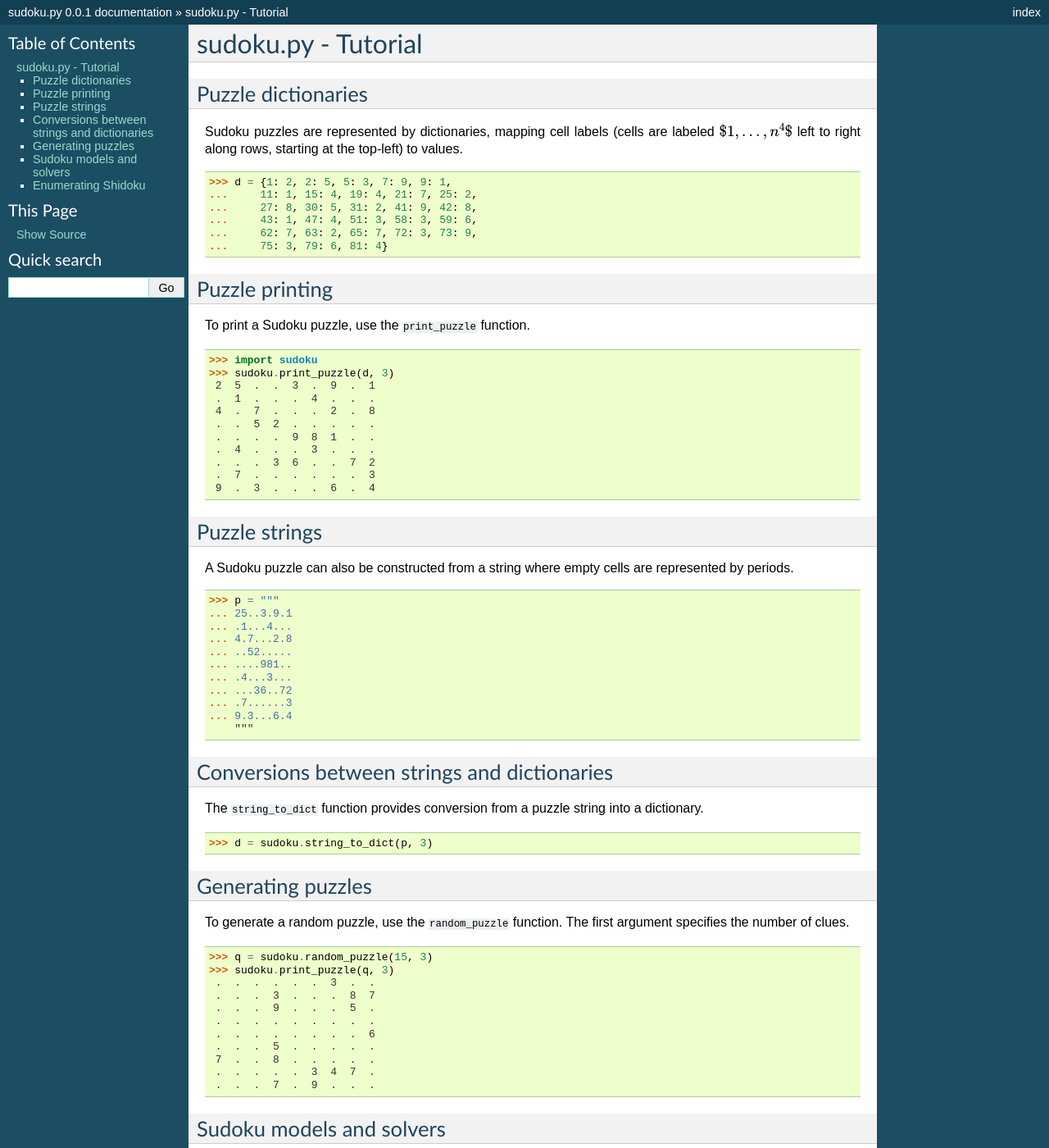
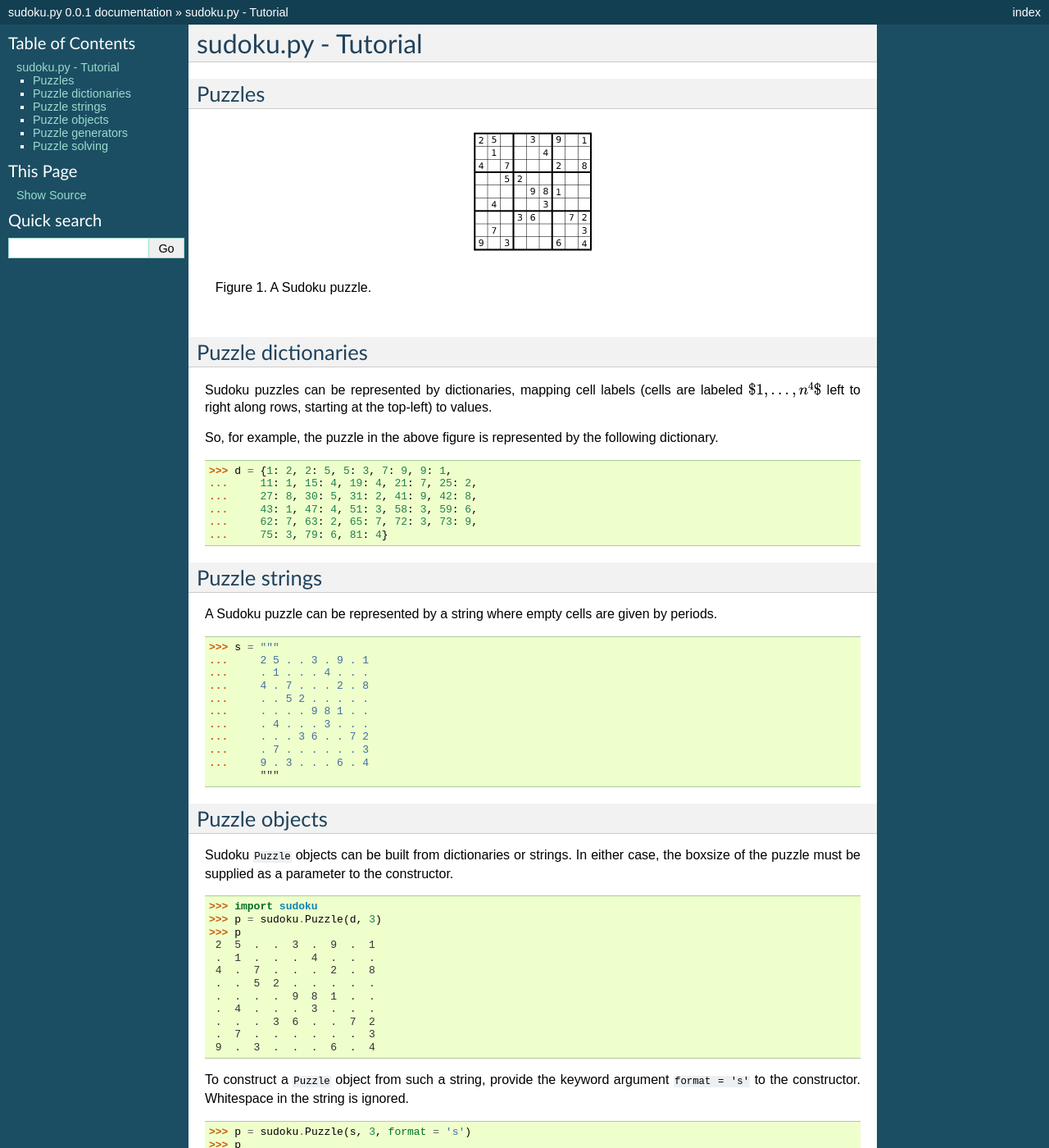
Before and after one commit to MHenderson/sudoku-modelling, a Sphinx documentation site: the page built from doc/source/index.rst, in a window 1280 px wide and 1400 px high. Shown: the whole window at 82% size. Built offline with Sphinx 7.4.7, drawn with Linux system fonts in a browser that asks for light colours; formulas are drawn with MathJax 3; some of the changed text lies outside the part shown.

Commit message:
Updated documentation.

```diff
--- a/doc/source/index.rst
+++ b/doc/source/index.rst
@@ -9,10 +9,19 @@
 .. toctree::
    :maxdepth: 2
 
+Puzzles
+~~~~~~~
+
+.. figure:: puzzle.png
+
+   Figure 1. A Sudoku puzzle.
+
 Puzzle dictionaries
 ~~~~~~~~~~~~~~~~~~~
 
-Sudoku puzzles are represented by dictionaries, mapping cell labels (cells are labeled :math:`$1,\ldots,n^4$` left to right along rows, starting at the top-left) to values. ::
+Sudoku puzzles can be represented by dictionaries, mapping cell labels (cells are labeled :math:`$1,\ldots,n^4$` left to right along rows, starting at the top-left) to values.
+
+So, for example, the puzzle in the above figure is represented by the following dictionary. ::
 
     >>> d = {1: 2, 2: 5, 5: 3, 7: 9, 9: 1,
     ...     11: 1, 15: 4, 19: 4, 21: 7, 25: 2,
@@ -21,13 +30,31 @@
     ...     62: 7, 63: 2, 65: 7, 72: 3, 73: 9,
     ...     75: 3, 79: 6, 81: 4}
 
-Puzzle printing
-~~~~~~~~~~~~~~~
+Puzzle strings
+~~~~~~~~~~~~~~
 
-To print a Sudoku puzzle, use the ``print_puzzle`` function. ::
+A Sudoku puzzle can be represented by a string where empty cells are given by periods. ::
+
+    >>> s = """
+    ...     2 5 . . 3 . 9 . 1
+    ...     . 1 . . . 4 . . .
+    ...     4 . 7 . . . 2 . 8
+    ...     . . 5 2 . . . . .
+    ...     . . . . 9 8 1 . .
+    ...     . 4 . . . 3 . . .
+    ...     . . . 3 6 . . 7 2
+    ...     . 7 . . . . . . 3
+    ...     9 . 3 . . . 6 . 4
+            """
+
+Puzzle objects
+~~~~~~~~~~~~~~
+
+Sudoku ``Puzzle`` objects can be built from dictionaries or strings. In either case, the boxsize of the puzzle must be supplied as a parameter to the constructor. ::
 
     >>> import sudoku
-    >>> sudoku.print_puzzle(d, 3)
+    >>> p = sudoku.Puzzle(d, 3)
+    >>> p
      2  5  .  .  3  .  9  .  1
      .  1  .  .  .  4  .  .  .
      4  .  7  .  .  .  2  .  8
@@ -38,37 +65,27 @@
      .  7  .  .  .  .  .  .  3
      9  .  3  .  .  .  6  .  4
 
-Puzzle strings
-~~~~~~~~~~~~~~
+To construct a ``Puzzle`` object from such a string, provide the keyword argument ``format = 's'`` to the constructor. Whitespace in the string is ignored. ::
 
-A Sudoku puzzle can also be constructed from a string where empty cells are represented by periods. ::
+    >>> p = sudoku.Puzzle(s, 3, format = 's')
+    >>> p
+     2  5  .  .  3  .  9  .  1
+     .  1  .  .  .  4  .  .  .
+     4  .  7  .  .  .  2  .  8
+     .  .  5  2  .  .  .  .  .
+     .  .  .  .  9  8  1  .  .
+     .  4  .  .  .  3  .  .  .
+     .  .  .  3  6  .  .  7  2
+     .  7  .  .  .  .  .  .  3
+     9  .  3  .  .  .  6  .  4
 
-    >>> p = """
-    ... 25..3.9.1
-    ... .1...4...
-    ... 4.7...2.8
-    ... ..52.....
-    ... ....981..
-    ... .4...3...
-    ... ...36..72
-    ... .7......3
-    ... 9.3...6.4
-        """
-
-Conversions between strings and dictionaries
-~~~~~~~~~~~~~~~~~~~~~~~~~~~~~~~~~~~~~~~~~~~~
-
-The ``string_to_dict`` function provides conversion from a puzzle string into a dictionary. ::
-
-    >>> d = sudoku.string_to_dict(p, 3)
-
-Generating puzzles
-~~~~~~~~~~~~~~~~~~
+Puzzle generators
+~~~~~~~~~~~~~~~~~
 
 To generate a random puzzle, use the ``random_puzzle`` function. The first argument specifies the number of clues. ::
 
     >>> q = sudoku.random_puzzle(15, 3)
-    >>> sudoku.print_puzzle(q, 3)
+    >>> q
      .  .  .  .  .  .  3  .  .
      .  .  .  3  .  .  .  8  7
      .  .  .  9  .  .  .  5  .
@@ -79,13 +96,11 @@
      .  .  .  .  .  3  4  7  .
      .  .  .  7  .  9  .  .  .
 
-Sudoku models and solvers
+Puzzle solving
 ~~~~~~~~~~~~~~~~~~~~~~~~~
+::
 
-Puzzle solving. ::
-
-    >>> s = sudoku.solve(q, 3)
-    >>> sudoku.print_puzzle(s, 3)
+    >>> sudoku.solve(q, 3)
      9  8  1  6  5  7  3  4  2
      5  4  6  3  2  1  9  8  7
      3  7  2  9  8  4  6  5  1
@@ -95,19 +110,3 @@
      7  6  4  8  1  5  2  9  3
      1  5  9  2  6  3  4  7  8
      2  3  8  7  4  9  1  6  5
-
-Enumerating Shidoku
-~~~~~~~~~~~~~~~~~~~
-
-It is well-known that there are 288 Shidoku. ::
-
-    >>> setup_string = "from sudoku import empty_puzzle_as_CP"
-    >>> experiment_string = """\
-    ... p = empty_puzzle_as_CP(2)
-    ... s = p.getSolutions()
-    ... print len(s)"""
-    >>> from timeit import Timer
-    >>> t = Timer(experiment_string, setup_string)
-    >>> print t.timeit(1)
-    288
-    0.146998882294
```
Also changed, not shown: doc/source/puzzle.png (added).
